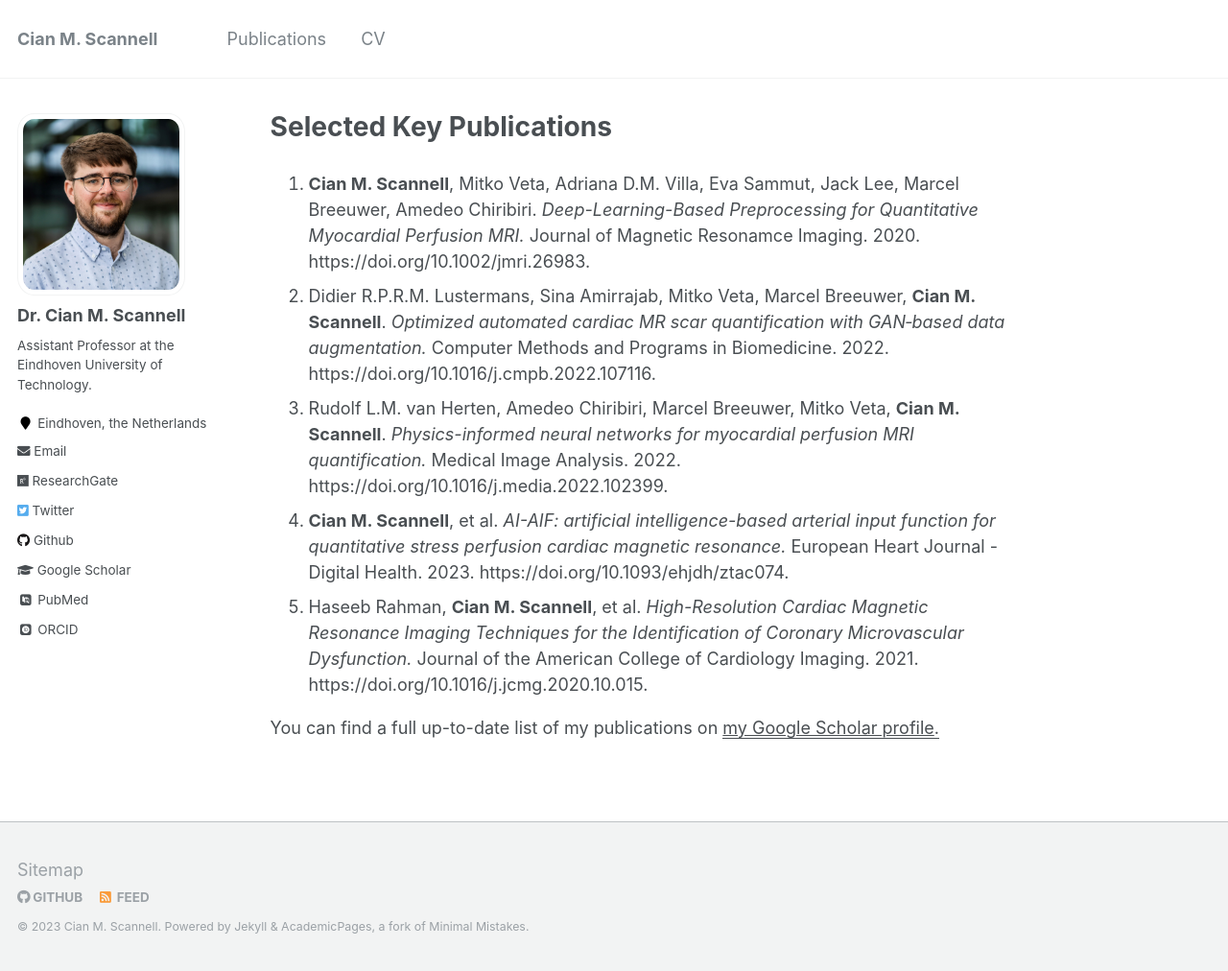
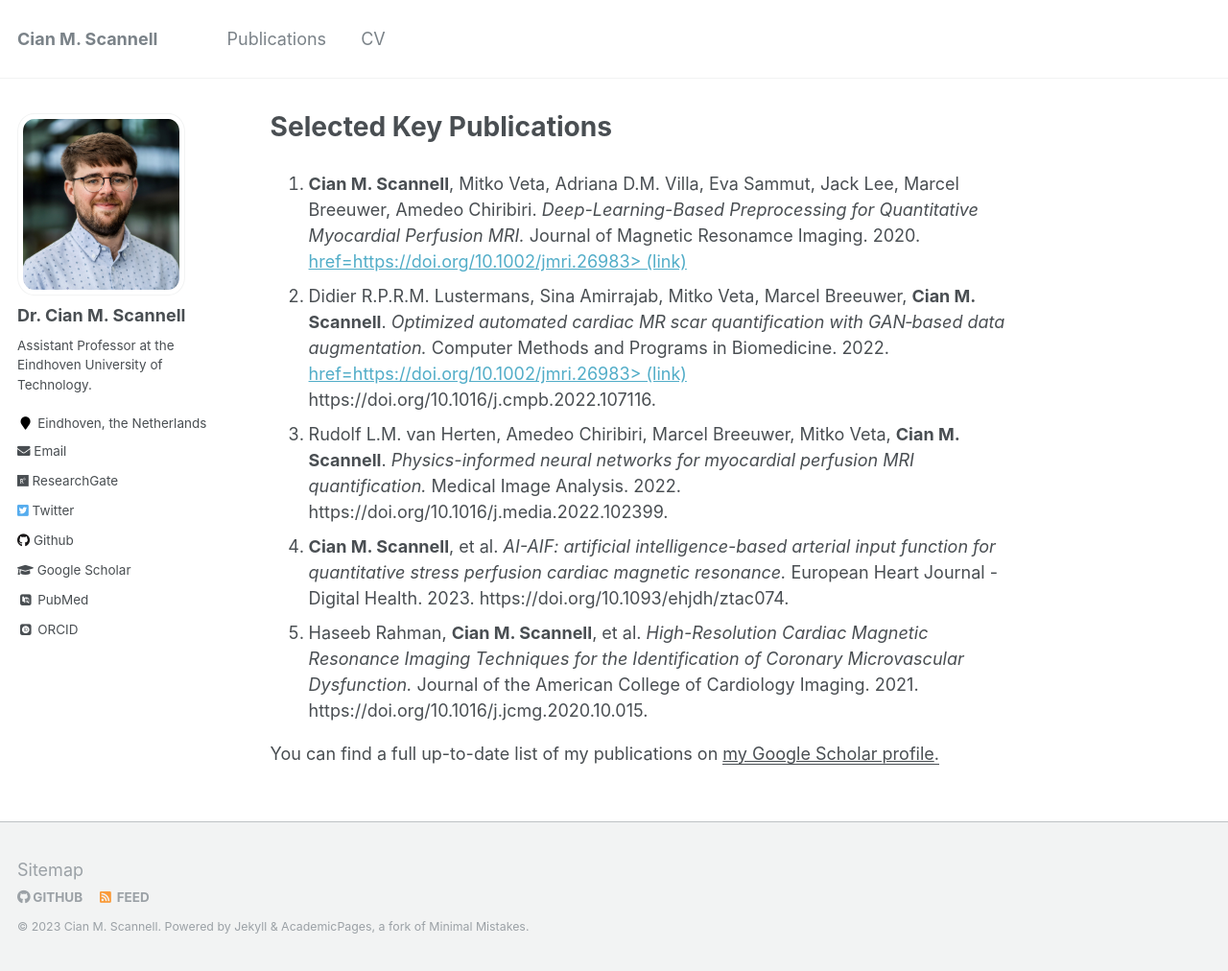
Before and after one commit to cianmscannell/cianmscannell.github.io, a Jekyll site: the page built from _pages/publications.md, in a window 1280 px wide and 1012 px high. Shown: the whole window at 96% size. Built offline with Jekyll 4.4.1, drawn with Linux system fonts in a browser that asks for light colours; some web fonts are replaced.

Commit message:
link test for pubs

```diff
--- a/_pages/publications.md
+++ b/_pages/publications.md
@@ -5,8 +5,9 @@ author_profile: true
 ---
 
 1. <b>Cian M. Scannell</b>, Mitko Veta, Adriana D.M. Villa, Eva Sammut, Jack Lee, Marcel Breeuwer, Amedeo Chiribiri.  <i>Deep-Learning-Based Preprocessing for Quantitative Myocardial Perfusion MRI.</i> Journal of Magnetic Resonamce Imaging. 2020.
-https://doi.org/10.1002/jmri.26983.
+<a> href=https://doi.org/10.1002/jmri.26983> (link)</a>
 2. Didier R.P.R.M. Lustermans, Sina Amirrajab, Mitko Veta, Marcel Breeuwer, <b>Cian M. Scannell</b>. <i>Optimized automated cardiac MR scar quantification with GAN‐based data augmentation.</i> Computer Methods and Programs in Biomedicine. 2022.
+<a> href=https://doi.org/10.1002/jmri.26983> (link)</a>
 https://doi.org/10.1016/j.cmpb.2022.107116.
 3. Rudolf L.M. van Herten, Amedeo Chiribiri, Marcel Breeuwer, Mitko Veta, <b>Cian M. Scannell</b>. <i>Physics-informed neural networks for myocardial perfusion MRI quantification.</i> Medical Image Analysis. 2022.
 https://doi.org/10.1016/j.media.2022.102399.
```
